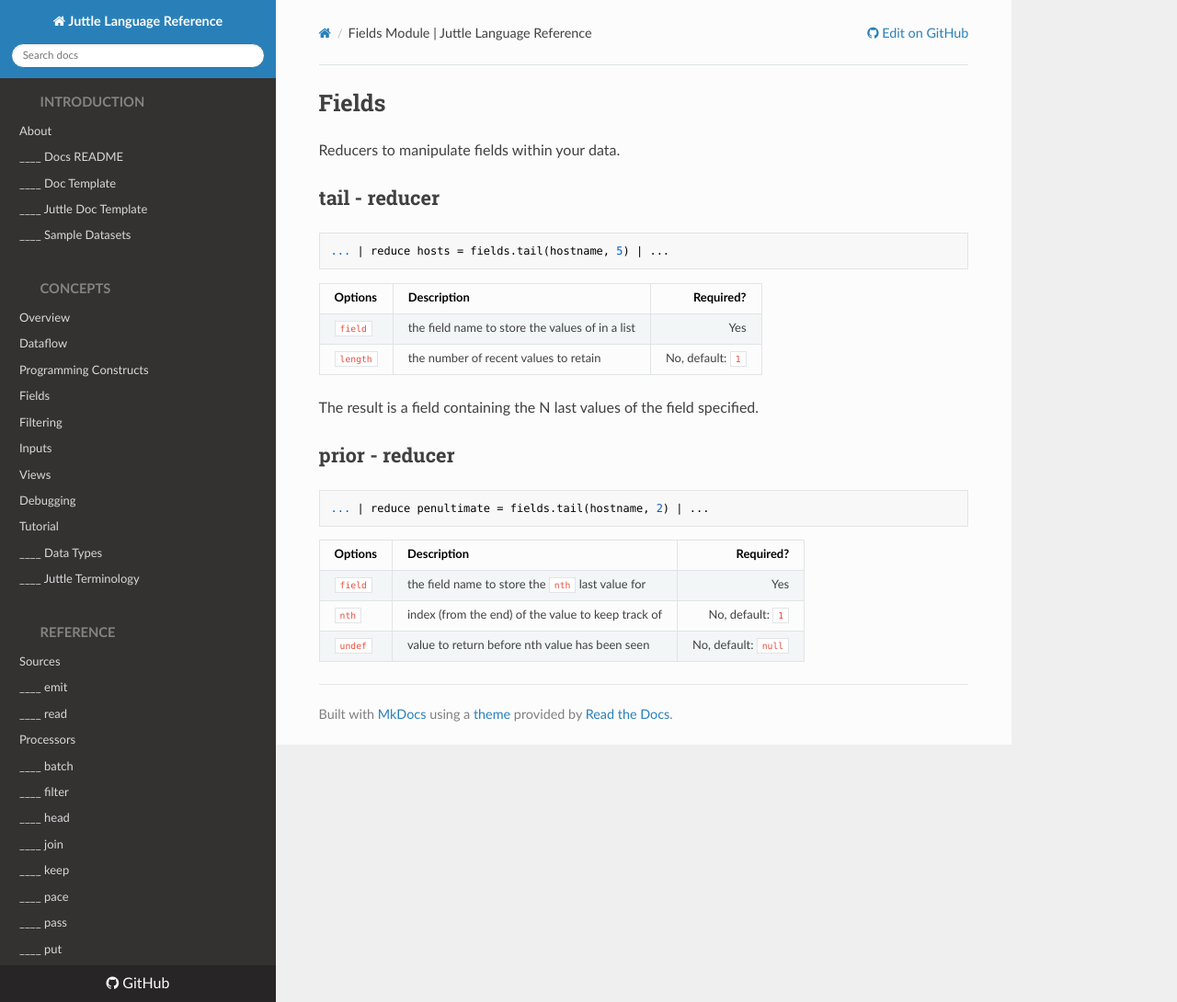
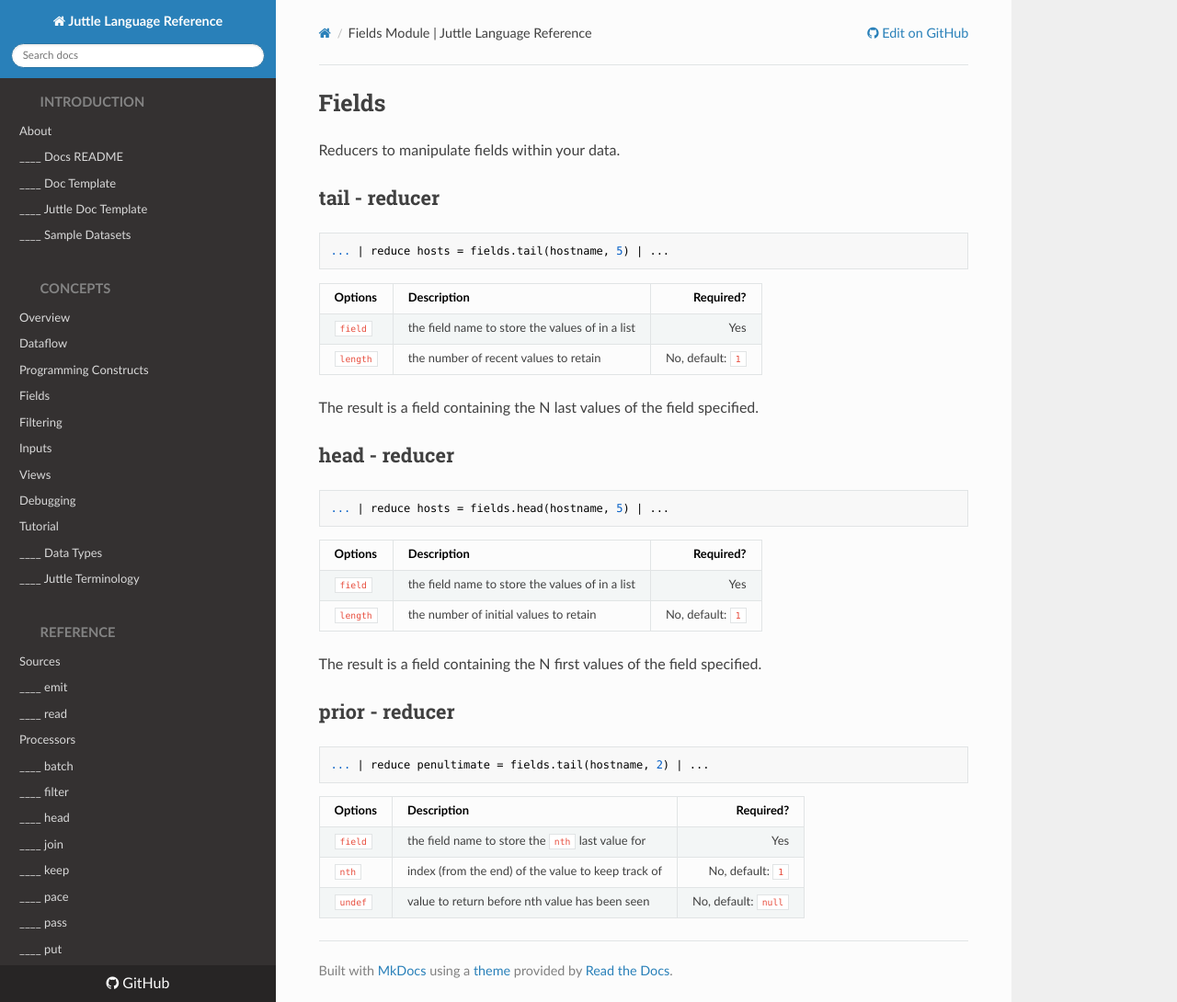
Before and after one commit to juttle/juttle, an MkDocs documentation site: the page built from docs/stdlib/fields.md, in a window 1280 px wide and 1090 px high. Shown: the whole window at 92% size. Built offline with MkDocs 1.6.1, drawn with Linux system fonts in a browser that asks for light colours; nearby versions of some CDN libraries; old or Windows-style settings are respelled for this version of MkDocs.

Commit message:
adding fields.head to stdlib

````diff
--- a/docs/stdlib/fields.md
+++ b/docs/stdlib/fields.md
@@ -19,6 +19,19 @@
 
 The result is a field containing the N last values of the field specified.
 
+## head - reducer
+
+```
+... | reduce hosts = fields.head(hostname, 5) | ...
+```
+
+Options    |                     Description                 | Required?
+---------- | ----------------------------------------------- | --------- :
+`field`    | the field name to store the values of in a list | Yes
+`length`   | the number of initial values to retain          | No, default: `1`
+
+The result is a field containing the N first values of the field specified.
+
 ## prior - reducer
 
 ```
````
Also changed, not shown: 2 other files.
